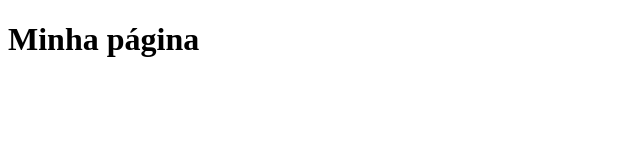
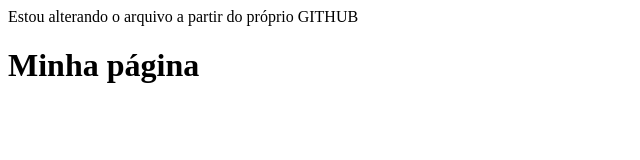
Before and after one commit to RogerioPanizza/Meu-Gama-Bithub, a plain HTML site: page index.html in a window 1280 px wide. Shown: the whole page, without its empty margins (0-640 px from the left). Drawn offline with Linux system fonts and the light colour scheme.

Commit message:
Atualização a partir do GitHub

```diff
--- a/index.html
+++ b/index.html
@@ -4,6 +4,7 @@
 	<title>Nome do site</title>
 </head>
 <body>
+	Estou alterando o arquivo a partir do próprio GITHUB
 	<h1>Minha página</h1>
 </body>
 </html>
```
